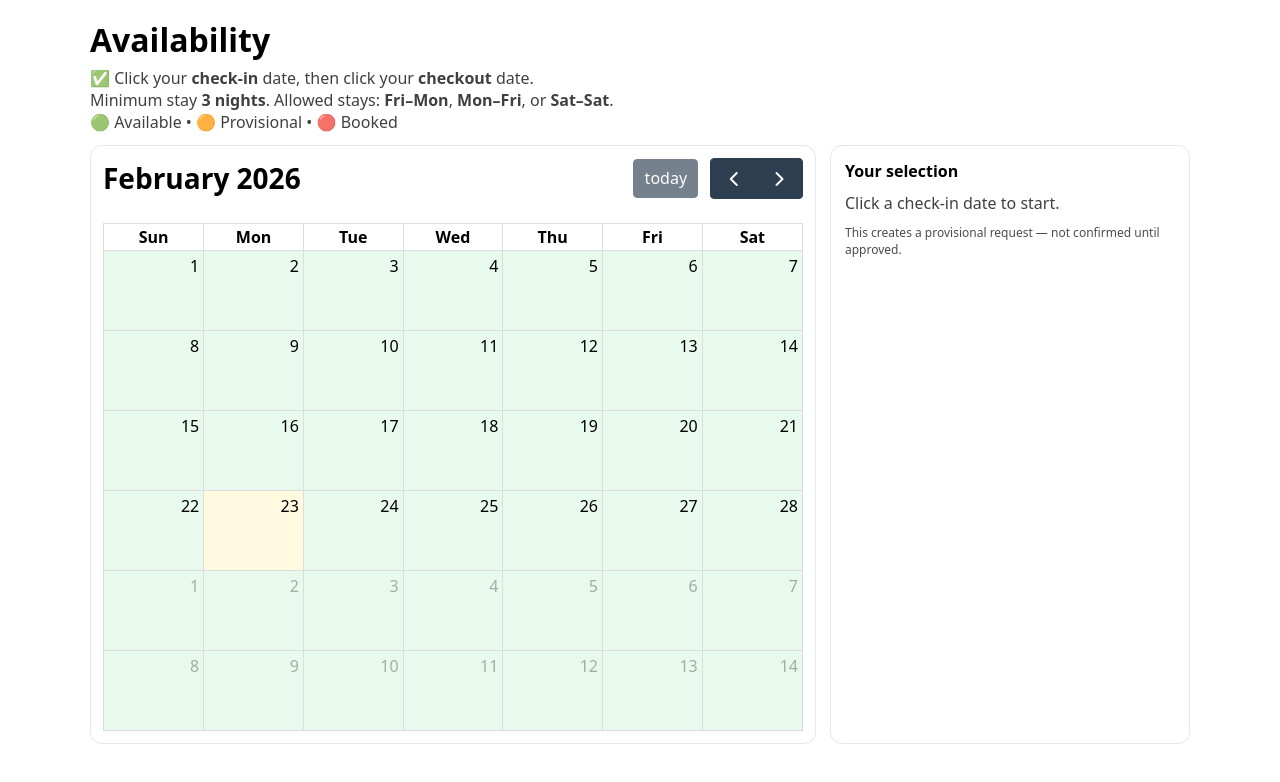
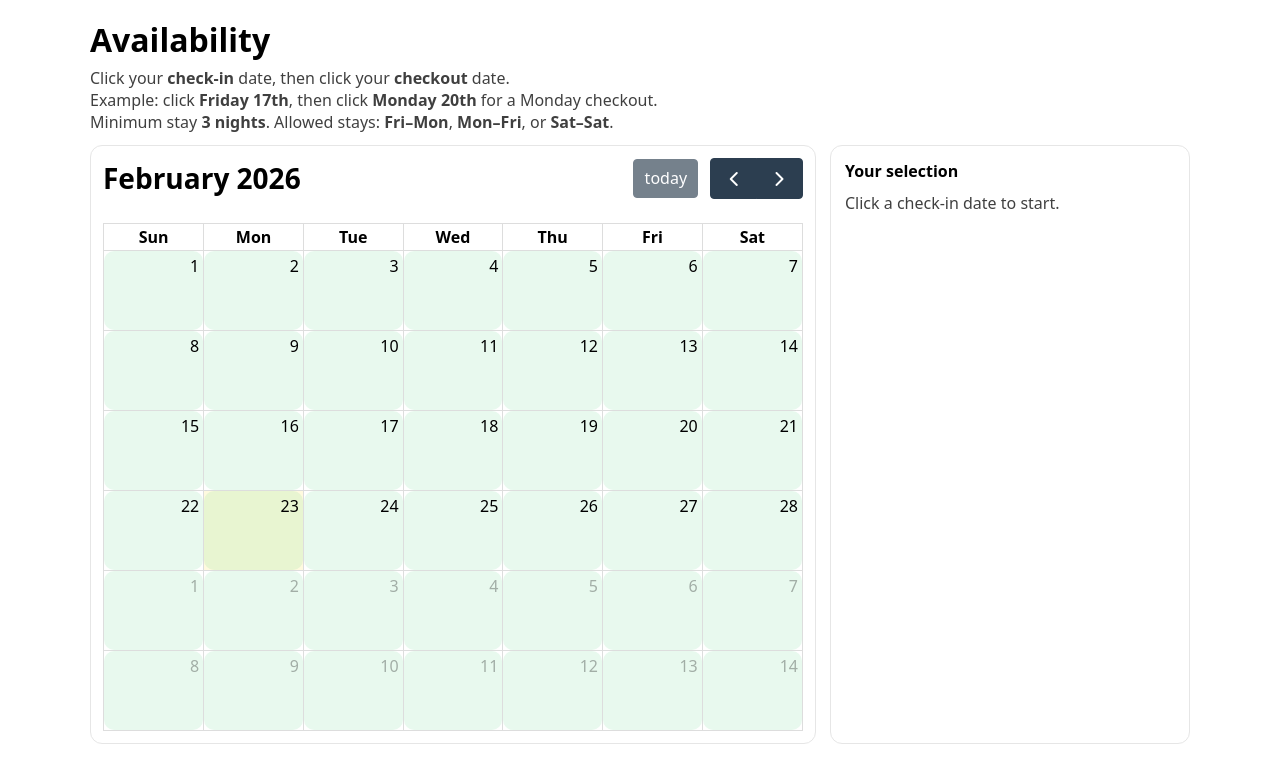
Before and after one commit to Liamdlking/Kingscaravan, a Next.js app: page /availability in a window 1280 px wide. Shown: the top 782 px of the page. Built offline with nearby package versions, Linux system fonts and the light colour scheme; no server answers.

Commit message:
Update page.tsx

```diff
--- a/app/availability/page.tsx
+++ b/app/availability/page.tsx
@@ -7,7 +7,7 @@ import interactionPlugin, { DateClickArg } from "@fullcalendar/interaction";
 
 type Booking = {
   start_date: string;
-  end_date: string; // exclusive (checkout day)
+  end_date: string; // checkout day (not booked)
   status: "provisional" | "confirmed";
 };
 
@@ -20,75 +20,105 @@ type Rate = {
   note?: string | null;
 };
 
-function iso(d: Date) {
+function isoLocal(d: Date) {
   const y = d.getFullYear();
   const m = String(d.getMonth() + 1).padStart(2, "0");
   const day = String(d.getDate()).padStart(2, "0");
   return `${y}-${m}-${day}`;
 }
 
+function addDaysISO(date: string, days: number) {
+  const d = new Date(`${date}T00:00:00`);
+  d.setDate(d.getDate() + days);
+  return isoLocal(d);
+}
+
 function eachDay(startISO: string, endISO: string) {
   const out: string[] = [];
-  const start = new Date(`${startISO}T00:00:00.000Z`);
-  const end = new Date(`${endISO}T00:00:00.000Z`);
-  for (let d = new Date(start); d < end; d.setUTCDate(d.getUTCDate() + 1)) {
-    out.push(d.toISOString().slice(0, 10));
+  const start = new Date(`${startISO}T00:00:00`);
+  const end = new Date(`${endISO}T00:00:00`);
+
+  for (let d = new Date(start); d < end; d.setDate(d.getDate() + 1)) {
+    out.push(isoLocal(d));
   }
+
   return out;
 }
 
 function nightsCount(startISO: string, endISO: string) {
-  const a = new Date(`${startISO}T00:00:00Z`).getTime();
-  const b = new Date(`${endISO}T00:00:00Z`).getTime();
-  return Math.round((b - a) / 86400000);
+  const s = new Date(`${startISO}T00:00:00`).getTime();
+  const e = new Date(`${endISO}T00:00:00`).getTime();
+  return Math.round((e - s) / 86400000);
 }
 
 function isAllowedPattern(startISO: string, endISO: string) {
-  const start = new Date(`${startISO}T00:00:00Z`);
-  const end = new Date(`${endISO}T00:00:00Z`);
+  const start = new Date(`${startISO}T00:00:00`);
+  const end = new Date(`${endISO}T00:00:00`);
   const len = nightsCount(startISO, endISO);
 
   if (len < 3) return { ok: false, reason: "Minimum stay is 3 nights." };
 
-  const startDay = start.getUTCDay(); // 0 Sun .. 6 Sat
-  const endDay = end.getUTCDay();
+  const startDay = start.getDay(); // 0 Sun .. 6 Sat
+  const endDay = end.getDay();
 
-  // Fri → Mon (3 nights)
+  // Fri → Mon
   if (startDay === 5 && endDay === 1) return { ok: true, reason: "" };
-  // Mon → Fri (4 nights)
+
+  // Mon → Fri
   if (startDay === 1 && endDay === 5) return { ok: true, reason: "" };
-  // Sat → Sat (7 nights)
+
+  // Sat → Sat
   if (startDay === 6 && endDay === 6) return { ok: true, reason: "" };
 
-  return { ok: false, reason: "Allowed stays are Fri–Mon, Mon–Fri, or Sat–Sat." };
+  return {
+    ok: false,
+    reason: "Allowed stays are Fri–Mon, Mon–Fri, or Sat–Sat.",
+  };
 }
 
 function calcPrice(startISO: string, endISO: string, rates: Rate[]) {
+  // exact total match
   const exactTotal = rates.find(
     (r) => r.rate_type === "total" && r.start_date === startISO && r.end_date === endISO
   );
   if (exactTotal) {
-    return { ok: true as const, total: Number(exactTotal.price), method: "total" as const };
+    return {
+      ok: true as const,
+      total: Number(exactTotal.price),
+      method: "total" as const,
+    };
   }
 
+  // nightly sum
   const nights = eachDay(startISO, endISO);
   let total = 0;
 
   for (const day of nights) {
-    const nightly = rates.find((r) => r.rate_type === "nightly" && r.start_date <= day && day < r.end_date);
-    if (!nightly) return { ok: false as const, total: null, method: "missing" as const };
+    const nightly = rates.find(
+      (r) => r.rate_type === "nightly" && r.start_date <= day && day < r.end_date
+    );
+    if (!nightly) {
+      return {
+        ok: false as const,
+        total: null,
+        method: "missing" as const,
+      };
+    }
     total += Number(nightly.price);
   }
 
-  return { ok: true as const, total, method: "nightly" as const };
+  return {
+    ok: true as const,
+    total,
+    method: "nightly" as const,
+  };
 }
 
 export default function AvailabilityPage() {
   const [bookings, setBookings] = useState<Booking[]>([]);
   const [rates, setRates] = useState<Rate[]>([]);
-  const [msg, setMsg] = useState<string>("");
+  const [msg, setMsg] = useState("");
 
-  // click-to-select
   const [checkIn, setCheckIn] = useState<string | null>(null);
   const [checkOut, setCheckOut] = useState<string | null>(null);
 
@@ -104,70 +134,69 @@ export default function AvailabilityPage() {
     })();
   }, []);
 
-  const { confirmedDates, provisionalDates } = useMemo(() => {
-    const confirmed = new Set<string>();
-    const provisional = new Set<string>();
+  const markers = useMemo(() => {
+    const confirmedFull = new Set<string>();
+    const provisionalFull = new Set<string>();
+
+    const inConfirmed = new Set<string>();
+    const inProvisional = new Set<string>();
+
+    const outConfirmed = new Set<string>();
+    const outProvisional = new Set<string>();
 
     for (const b of bookings) {
       const days = eachDay(b.start_date, b.end_date);
-      if (b.status === "confirmed") days.forEach((d) => confirmed.add(d));
-      if (b.status === "provisional") days.forEach((d) => provisional.add(d));
+
+      if (b.status === "confirmed") {
+        days.forEach((d) => confirmedFull.add(d));
+        inConfirmed.add(b.start_date);
+        outConfirmed.add(b.end_date);
+      } else {
+        days.forEach((d) => provisionalFull.add(d));
+        inProvisional.add(b.start_date);
+        outProvisional.add(b.end_date);
+      }
     }
 
-    return { confirmedDates: confirmed, provisionalDates: provisional };
+    return {
+      confirmedFull,
+      provisionalFull,
+      inConfirmed,
+      inProvisional,
+      outConfirmed,
+      outProvisional,
+    };
   }, [bookings]);
+
+  const dayCellClassNames = (info: any) => {
+    const d = isoLocal(info.date);
+    const classes: string[] = [];
+
+    if (markers.confirmedFull.has(d)) classes.push("day-confirmed");
+    else if (markers.provisionalFull.has(d)) classes.push("day-provisional");
+    else classes.push("day-available");
+
+    if (markers.inConfirmed.has(d)) classes.push("in-confirmed");
+    if (markers.inProvisional.has(d)) classes.push("in-provisional");
+    if (markers.outConfirmed.has(d)) classes.push("out-confirmed");
+    if (markers.outProvisional.has(d)) classes.push("out-provisional");
+
+    return classes;
+  };
 
   function selectionHasConfirmed(startISO: string, endISO: string) {
     const days = eachDay(startISO, endISO);
-    return days.some((d) => confirmedDates.has(d));
+    return days.some((d) => markers.confirmedFull.has(d));
   }
-
-  const dayCellClassNames = (info: any) => {
-    const d = info.date.toISOString().slice(0, 10);
-    if (confirmedDates.has(d)) return ["day-confirmed"];
-    if (provisionalDates.has(d)) return ["day-provisional"];
-    return ["day-available"];
-  };
-
-  const priceInfo = useMemo(() => {
-    if (!checkIn || !checkOut) return null;
-    return calcPrice(checkIn, checkOut, rates);
-  }, [checkIn, checkOut, rates]);
-
-  // Visual: show selected range as background
-  const selectionEvent = useMemo(() => {
-    if (!checkIn || !checkOut) return [];
-    return [
-      {
-        id: "selected-range",
-        start: checkIn,
-        end: checkOut, // checkout day (exclusive)
-        display: "background" as const,
-        backgroundColor: "rgba(59,130,246,0.18)",
-      },
-    ];
-  }, [checkIn, checkOut]);
-
-  // faint rate spans (optional)
-  const rateEvents = useMemo(() => {
-    return rates.map((r) => ({
-      id: `rate-${r.id}`,
-      start: r.start_date,
-      end: r.end_date,
-      title: "",
-      display: "background" as const,
-      backgroundColor: "rgba(34,197,94,0.08)",
-    }));
-  }, [rates]);
 
   function onDateClick(arg: DateClickArg) {
     setMsg("");
-    const clicked = arg.date.toISOString().slice(0, 10);
+    const clicked = arg.dateStr; // ✅ exact calendar date clicked
 
-    // If starting selection
+    // First click = check-in
     if (!checkIn) {
-      if (confirmedDates.has(clicked)) {
-        setMsg("That date is not available. Please choose an available check-in date.");
+      if (markers.confirmedFull.has(clicked)) {
+        setMsg("That date is unavailable. Please choose another check-in date.");
         return;
       }
       setCheckIn(clicked);
@@ -175,36 +204,34 @@ export default function AvailabilityPage() {
       return;
     }
 
-    // Setting checkout
+    // Second click = checkout
     if (checkIn && !checkOut) {
       if (clicked <= checkIn) {
-        setMsg("Checkout must be after check-in. Please choose a later date.");
+        setMsg("Checkout must be after check-in.");
         return;
       }
 
-      const start = checkIn;
-      const end = clicked; // user clicked checkout day
-
-      const rule = isAllowedPattern(start, end);
+      const rule = isAllowedPattern(checkIn, clicked);
       if (!rule.ok) {
         setMsg(rule.reason);
         return;
       }
 
-      if (selectionHasConfirmed(start, end)) {
-        setMsg("Those dates include booked (unavailable) days. Please choose different dates.");
+      if (selectionHasConfirmed(checkIn, clicked)) {
+        setMsg("Those dates include unavailable days. Please choose another stay.");
         return;
       }
 
-      setCheckOut(end);
+      setCheckOut(clicked); // ✅ exact clicked day becomes checkout
       return;
     }
 
-    // If both set, start again
-    if (confirmedDates.has(clicked)) {
-      setMsg("That date is not available. Please choose an available check-in date.");
+    // Third click resets and starts again
+    if (markers.confirmedFull.has(clicked)) {
+      setMsg("That date is unavailable. Please choose another check-in date.");
       return;
     }
+
     setCheckIn(clicked);
     setCheckOut(null);
   }
@@ -214,6 +241,34 @@ export default function AvailabilityPage() {
     setCheckOut(null);
     setMsg("");
   }
+
+  const priceInfo = useMemo(() => {
+    if (!checkIn || !checkOut) return null;
+    return calcPrice(checkIn, checkOut, rates);
+  }, [checkIn, checkOut, rates]);
+
+  const nights = useMemo(() => {
+    if (!checkIn || !checkOut) return null;
+    return nightsCount(checkIn, checkOut);
+  }, [checkIn, checkOut]);
+
+  const selectionEvent = useMemo(() => {
+    if (!checkIn) return [];
+
+    // Highlight selected nights only. If checkout chosen, highlight [checkIn, checkOut)
+    // If only check-in chosen, highlight just that day visually.
+    const end = checkOut ?? addDaysISO(checkIn, 1);
+
+    return [
+      {
+        id: "selected-range",
+        start: checkIn,
+        end,
+        display: "background" as const,
+        backgroundColor: "rgba(59,130,246,0.18)",
+      },
+    ];
+  }, [checkIn, checkOut]);
 
   function requestBooking() {
     if (!checkIn || !checkOut) return;
@@ -230,24 +285,51 @@ export default function AvailabilityPage() {
     window.location.href = `/book?${params.toString()}`;
   }
 
-  const nights = checkIn && checkOut ? nightsCount(checkIn, checkOut) : null;
-
   return (
     <div style={{ maxWidth: 1100, margin: "0 auto", padding: 18 }}>
       <style>{`
-        .day-available { background: rgba(34,197,94,0.10); }
-        .day-confirmed { background: rgba(239,68,68,0.12); }
-        .day-provisional { background: rgba(245,158,11,0.14); }
-        .fc .fc-daygrid-day-frame { border-radius: 10px; overflow: hidden; }
+        .fc .fc-daygrid-day.day-available .fc-daygrid-day-frame { background: rgba(34,197,94,0.10); }
+        .fc .fc-daygrid-day.day-confirmed .fc-daygrid-day-frame { background: rgba(239,68,68,0.12); }
+        .fc .fc-daygrid-day.day-provisional .fc-daygrid-day-frame { background: rgba(245,158,11,0.14); }
+
+        .fc .fc-daygrid-day-frame {
+          border-radius: 10px;
+          overflow: hidden;
+          position: relative;
+        }
+
+        .fc .fc-daygrid-day-frame::after {
+          content: "";
+          position: absolute;
+          inset: 0;
+          pointer-events: none;
+          border-radius: 10px;
+          background: linear-gradient(
+            90deg,
+            var(--leftOverlay, transparent) 0%,
+            var(--leftOverlay, transparent) 50%,
+            var(--rightOverlay, transparent) 50%,
+            var(--rightOverlay, transparent) 100%
+          );
+        }
+
+        .fc .fc-daygrid-day.out-confirmed { --leftOverlay: rgba(239,68,68,0.26); }
+        .fc .fc-daygrid-day.in-confirmed  { --rightOverlay: rgba(239,68,68,0.26); }
+
+        .fc .fc-daygrid-day.out-provisional { --leftOverlay: rgba(245,158,11,0.28); }
+        .fc .fc-daygrid-day.in-provisional  { --rightOverlay: rgba(245,158,11,0.28); }
+
+        .fc .fc-daygrid-day-top,
+        .fc .fc-daygrid-day-events { position: relative; z-index: 1; }
       `}</style>
 
       <h1 style={{ margin: "0 0 6px" }}>Availability</h1>
       <p style={{ margin: "0 0 12px", opacity: 0.75 }}>
-        ✅ Click your <b>check-in</b> date, then click your <b>checkout</b> date.
+        Click your <b>check-in</b> date, then click your <b>checkout</b> date.
+        <br />
+        Example: click <b>Friday 17th</b>, then click <b>Monday 20th</b> for a Monday checkout.
         <br />
         Minimum stay <b>3 nights</b>. Allowed stays: <b>Fri–Mon</b>, <b>Mon–Fri</b>, or <b>Sat–Sat</b>.
-        <br />
-        🟢 Available • 🟠 Provisional • 🔴 Booked
       </p>
 
       <div style={{ display: "grid", gridTemplateColumns: "1fr 360px", gap: 14 }}>
@@ -255,11 +337,11 @@ export default function AvailabilityPage() {
           <FullCalendar
             plugins={[dayGridPlugin, interactionPlugin]}
             initialView="dayGridMonth"
+            height="auto"
             selectable={false}
             dateClick={onDateClick}
-            height="auto"
             dayCellClassNames={dayCellClassNames}
-            events={[...rateEvents, ...selectionEvent]}
+            events={selectionEvent}
           />
         </div>
 
@@ -281,34 +363,19 @@ export default function AvailabilityPage() {
               </div>
 
               {nights != null && (
-                <div style={{ marginBottom: 12, fontSize: 13, opacity: 0.8 }}>
+                <div style={{ marginBottom: 12 }}>
                   Nights: <b>{nights}</b>
                 </div>
               )}
 
               {checkIn && checkOut && (
-                <div
-                  style={{
-                    padding: 12,
-                    borderRadius: 12,
-                    border: "1px solid #eee",
-                    background: "#fafafa",
-                    marginBottom: 12,
-                  }}
-                >
+                <div style={{ padding: 12, borderRadius: 12, border: "1px solid #eee", background: "#fafafa", marginBottom: 12 }}>
                   <div style={{ fontSize: 12, opacity: 0.7 }}>Estimated price</div>
                   {priceInfo?.ok ? (
-                    <div style={{ fontSize: 22, fontWeight: 900 }}>£{priceInfo.total}</div>
+                    <div style={{ fontSize: 20, fontWeight: 900 }}>£{priceInfo.total}</div>
                   ) : (
                     <div style={{ fontWeight: 800 }}>Price not set for these dates</div>
                   )}
-                  <div style={{ fontSize: 12, opacity: 0.7, marginTop: 6 }}>
-                    {priceInfo?.ok
-                      ? priceInfo.method === "total"
-                        ? "Using a set total price for this date range."
-                        : "Using nightly rates across your selected nights."
-                      : "Owner has not set rates for one or more nights."}
-                  </div>
                 </div>
               )}
 
@@ -349,22 +416,10 @@ export default function AvailabilityPage() {
           )}
 
           {msg && (
-            <div
-              style={{
-                marginTop: 12,
-                padding: 10,
-                borderRadius: 10,
-                border: "1px solid #ffd0d0",
-                background: "#fff3f3",
-              }}
-            >
+            <div style={{ marginTop: 12, padding: 10, borderRadius: 10, border: "1px solid #ffd0d0", background: "#fff3f3" }}>
               {msg}
             </div>
           )}
-
-          <div style={{ marginTop: 10, fontSize: 12, opacity: 0.7 }}>
-            This creates a provisional request — not confirmed until approved.
-          </div>
         </div>
       </div>
     </div>
```
